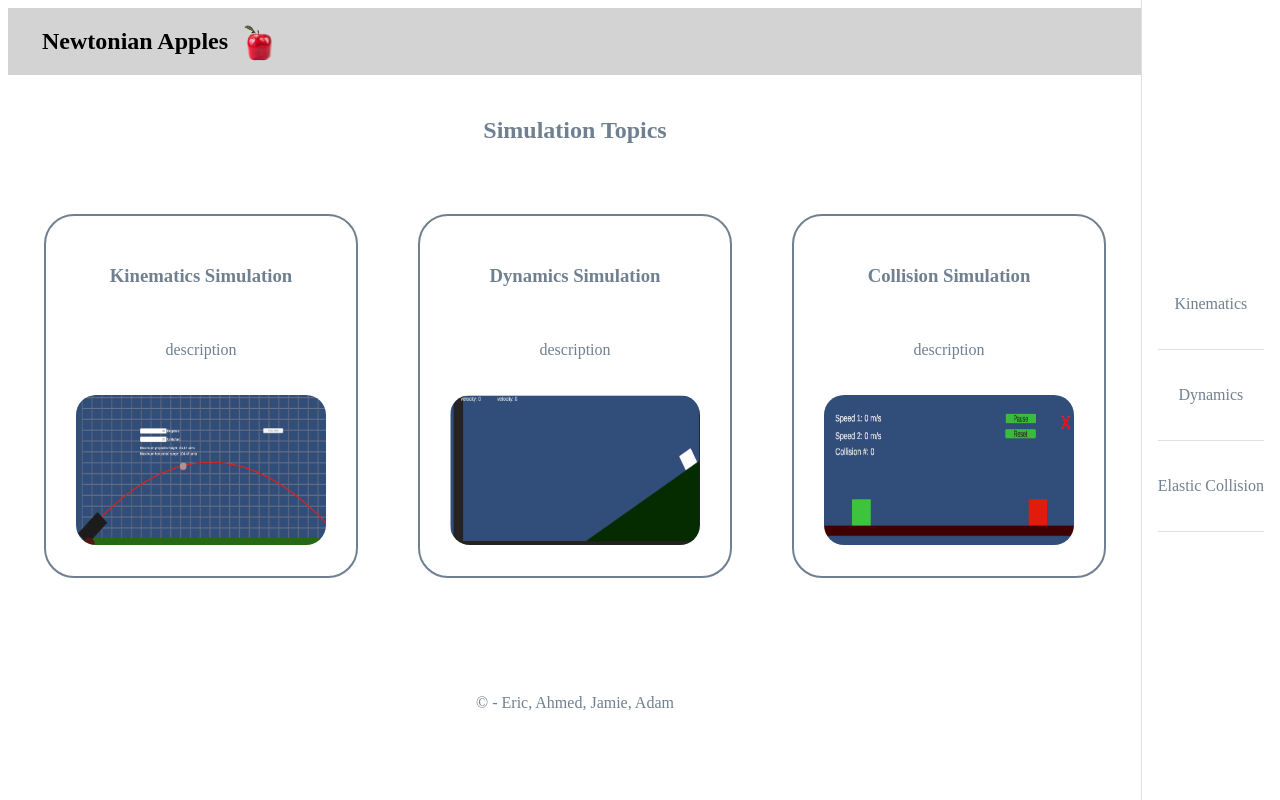
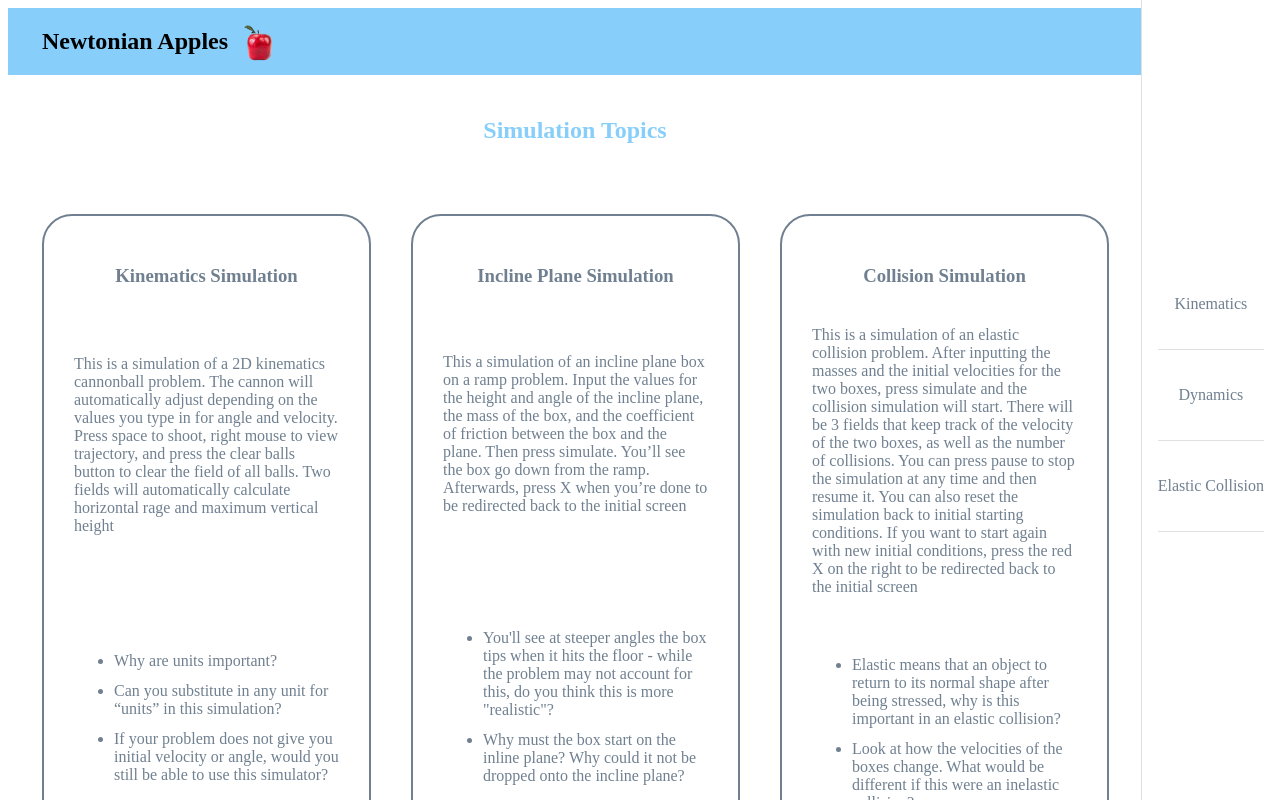
Before and after one commit to AhmedFawzy0/NewtonianApples, a React (Vite) app in the folder userInterface/: page / in a window 1280 px wide. Shown: the top 800 px of the page. Built offline with nearby package versions, Linux system fonts and the light colour scheme.

Commit message:
final changes

```diff
--- a/userInterface/src/components/HomePage.jsx
+++ b/userInterface/src/components/HomePage.jsx
@@ -6,15 +6,24 @@ import { apple } from "../assets";
 import { simulations } from "../constants";
 import Tilt from "react-parallax-tilt"
 
-const SimulationCard = ({id, name, description, image}) => {
+const SimulationCard = ({id, name, description, image, question}) => {
     return (
         <Tilt className="simulation-cards">
             <h3>
                 {name}
             </h3>
-            <p>
-                description
+            <p className="simulation-description">
+                {description}
             </p>
+
+            <br />
+            <ul className="simulation-question">
+                {question.map((item, index) => (
+                    <li key={`question${index}`}>
+                        {item}
+                    </li>
+                ))}
+            </ul>
             <img src={image} alt={name} className="simulation-demo"/>
         </Tilt>
     )
@@ -38,7 +47,7 @@ const Introduction = () => {
                     {simulations.map((simulation, index) => (
                         <SimulationCard id={simulation.id} name={simulation.name}
                             description={simulation.description} key={simulation.id}
-                            image={simulation.image}>
+                            image={simulation.image} question={simulation.question}>
                             {simulation.name}
                         </SimulationCard>
                     ))}
--- a/userInterface/src/components/Introduction.css
+++ b/userInterface/src/components/Introduction.css
@@ -6,6 +6,7 @@
     justify-content: center;
     margin-top: 2%;
     row-gap: 50px;
+    color: lightskyblue;
 }
 
 .introduction-appName {
@@ -21,7 +22,7 @@
 }
 
 .project-name-background {
-    background-color: #D3D3D3;
+    background-color: lightskyblue;
     min-height: 30%;
     z-index: 0;
     margin: 0;
@@ -36,8 +37,8 @@
     display: flex;
     flex-direction: row;
     flex-wrap: wrap;
-    column-gap: 60px;
-    row-gap: 60px;
+    column-gap: 40px;
+    row-gap: 30px;
 }
 
 .project-icon {
@@ -46,7 +47,7 @@
 }
 
 .simulation-cards {
-    width: 250px;
+    width: 265px;
     padding: 30px;
     border-style: solid;
     border-width: 2px;
@@ -54,8 +55,10 @@
     border-color: slategray;
     display: flex;
     flex-direction: column;
-    row-gap: 20px;
     min-height: 300px;
+    justify-content: space-between;
+    row-gap: 5px;
+    color:slategray
 }
 
 .navLinks {
@@ -106,3 +109,14 @@
     width: 100%;
     height: 150px
 }
+
+.simulation-description {
+    text-align: start;
+}
+
+.simulation-question {
+    display: flex;
+    flex-direction: column;
+    text-align: start;
+    row-gap: 12px;
+}
--- a/userInterface/src/constants/simulations.js
+++ b/userInterface/src/constants/simulations.js
@@ -4,19 +4,32 @@ const simulations = [
     {
         id: "kinSim",
         name: "Kinematics Simulation",
-        description: "",
+        description: "This is a simulation of a 2D kinematics cannonball problem. The cannon will automatically adjust depending on the values you type in for angle and velocity. Press space to shoot, right mouse to view trajectory, and press the clear balls button to clear the field of all balls. Two fields will automatically calculate horizontal rage and maximum vertical height",
+        question: [
+            `Why are units important?`,
+            `Can you substitute in any unit for “units” in this simulation?`,
+            `If your problem does not give you initial velocity or angle, would you still be able to use this simulator?`
+        ],
         image: cannonDemo
     },
     {
         id: "dynamicsSym",
-        name: "Dynamics Simulation",
-        description: "",
+        name: "Incline Plane Simulation",
+        description: "This a simulation of an incline plane box on a ramp problem. Input the values for the height and angle of the incline plane, the mass of the box, and the coefficient of friction between the box and the plane. Then press simulate. You’ll see the box go down from the ramp. Afterwards, press X when you’re done to be redirected back to the initial screen",
+        question: [
+            `You'll see at steeper angles the box tips when it hits the floor - while the problem may not account for this, do you think this is more "realistic"?`,
+            `Why must the box start on the inline plane? Why could it not be dropped onto the incline plane?`
+        ],
         image: dynamicsDemo
     },
     {
         id: "collisionSym",
         name: "Collision Simulation",
-        description: "",
+        description: "This is a simulation of an elastic collision problem. After inputting the masses and the initial velocities for the two boxes, press simulate and the collision simulation will start. There will be 3 fields that keep track of the velocity of the two boxes, as well as the number of collisions. You can press pause to stop the simulation at any time and then resume it. You can also reset the simulation back to initial starting conditions. If you want to start again with new initial conditions, press the red X on the right to be redirected back to the initial screen",
+        question: [
+            `Elastic means that an object to return to its normal shape after being stressed, why is this important in an elastic collision?`,
+            `Look at how the velocities of the boxes change. What would be different if this were an inelastic collision?`
+        ],
         image: colDemo
     }
 ]
```
